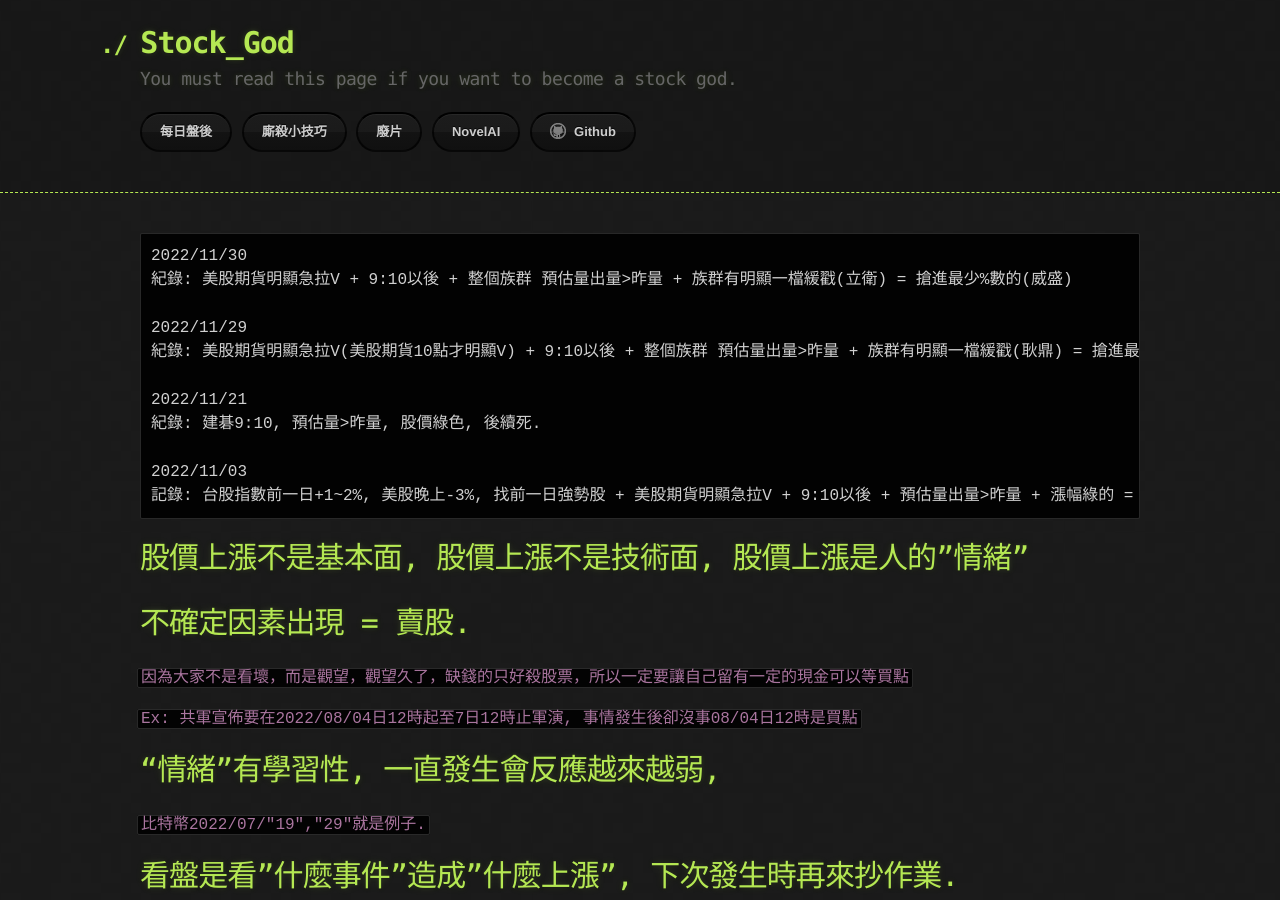
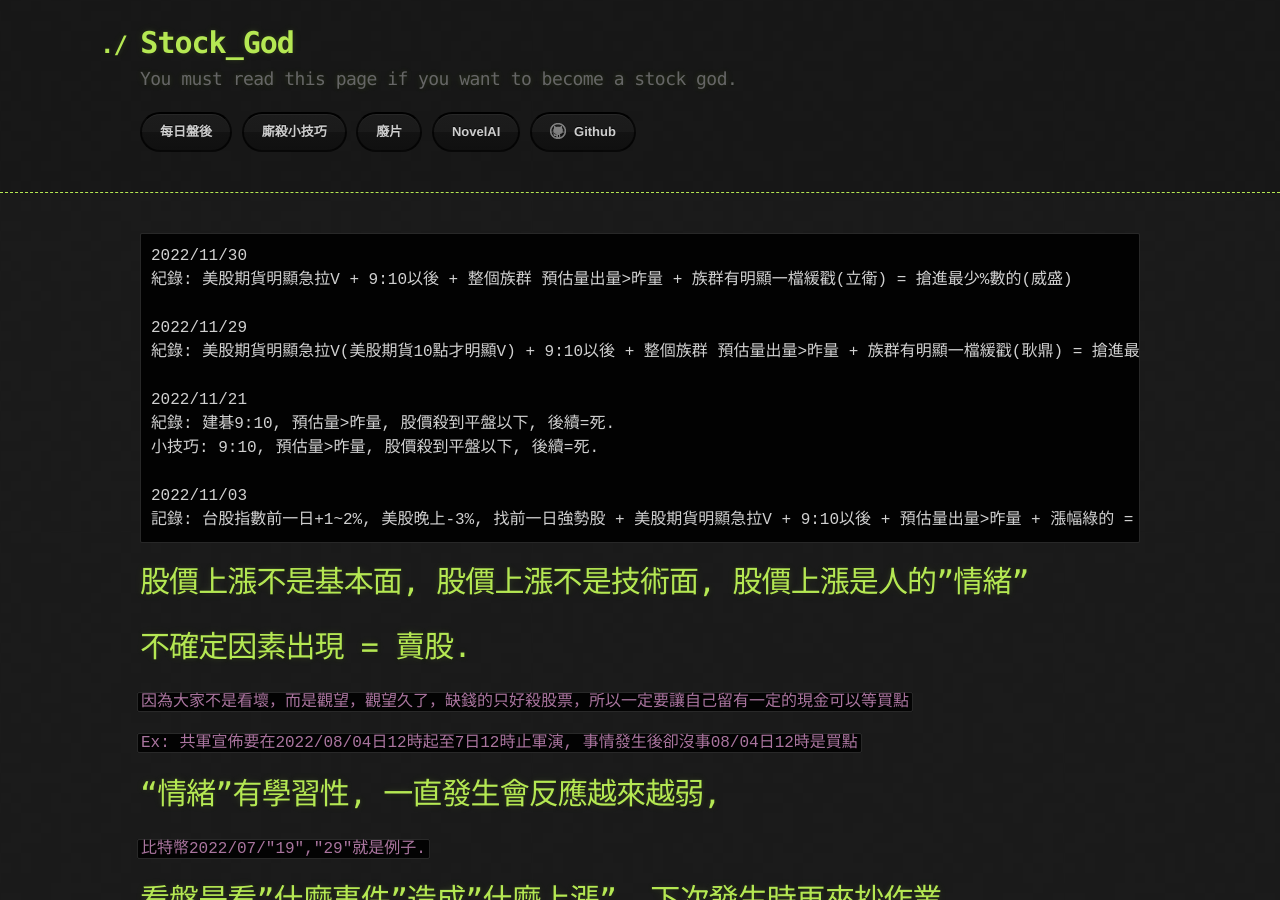
Before and after one commit to lepg5487/Stock_God, a Jekyll site: the page built from experience.md, in a window 1280 px wide and 900 px high. Built offline with Jekyll 4.4.1, drawn with Linux system fonts in a browser that asks for light colours.

Commit message:
Update experience.md

```diff
--- a/experience.md
+++ b/experience.md
@@ -9,7 +9,8 @@ layout: testlayouts
 紀錄: 美股期貨明顯急拉V(美股期貨10點才明顯V) + 9:10以後 + 整個族群 預估量出量>昨量 + 族群有明顯一檔緩戳(耿鼎) = 搶進最少%數的(萬在or倉佑)
 
 2022/11/21
-紀錄: 建碁9:10, 預估量>昨量, 股價綠色, 後續死.
+紀錄: 建碁9:10, 預估量>昨量, 股價殺到平盤以下, 後續=死.
+小技巧: 9:10, 預估量>昨量, 股價殺到平盤以下, 後續=死.
 
 2022/11/03
 記錄: 台股指數前一日+1~2%, 美股晚上-3%, 找前一日強勢股 + 美股期貨明顯急拉V + 9:10以後 + 預估量出量>昨量 + 漲幅綠的 = 買點 德宏 和 中視.
```
